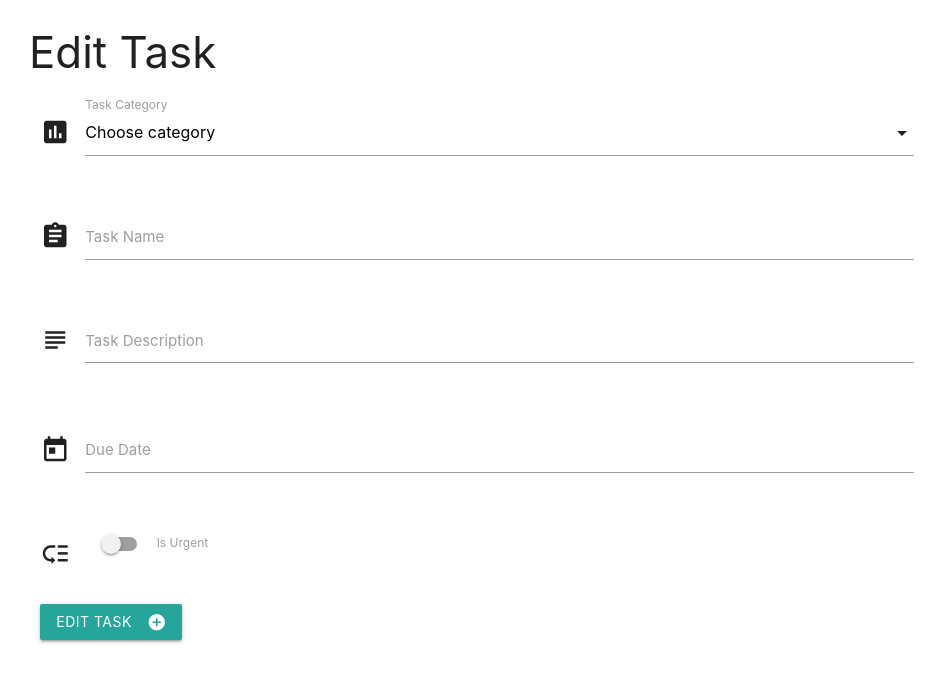
After one commit to julian-garcia/task-manager, a Flask app: template templates/edittask.html in a window 1280 px wide. The commit adds this page. Shown: the top 682 px of the page, without its empty margins (163-1100 px from the left). Run offline with Flask 2, Linux system fonts and the light colour scheme; the template is opened without the code that fills it, so the values that code supplies are empty; some libraries are stand-ins or nearby versions.

Commit message:
Add/edit task functionality, custom styling

```diff
--- a/app.py
+++ b/app.py
@@ -1,5 +1,6 @@
 from flask import Flask, render_template, redirect, request, url_for
 from flask_pymongo import PyMongo
+from bson.objectid import ObjectId
 import os
 
 app = Flask(__name__)
@@ -15,9 +16,39 @@ def get_tasks():
     return render_template("tasks.html",
                            tasks=mongo.db.tasks.find())
 
-@app.route('/add_task')
+@app.route('/add_task', methods=['POST','GET'])
 def add_task():
-    return render_template("addtask.html")
+    if request.method == 'POST':
+        is_urgent = 'false' if request.form.get('is_urgent', 'false')=='false' else 'true'
+        new_task = {
+                    'category_name': request.form["category"],
+                    'task_name': request.form["task_name"],
+                    'task_description': request.form["task_description"],
+                    'is_urgent': is_urgent,
+                    'due_date': request.form["due_date"]
+                   }
+        mongo.db.tasks.insert(new_task)
+        return redirect(url_for('get_tasks'))
+
+    return render_template("addtask.html", categories = mongo.db.categories.find())
+
+@app.route('/edit_task/<task_id>', methods=['POST','GET'])
+def edit_task(task_id):
+    if request.method == 'POST':
+        is_urgent = 'false' if request.form.get('is_urgent', 'false')=='false' else 'true'
+        update_task = {
+                    'category_name': request.form["category"],
+                    'task_name': request.form["task_name"],
+                    'task_description': request.form["task_description"],
+                    'is_urgent': is_urgent,
+                    'due_date': request.form["due_date"]
+                   }
+        mongo.db.tasks.update({'_id': ObjectId(task_id)}, update_task)
+        return redirect(url_for('get_tasks'))
+
+    the_task = mongo.db.tasks.find_one({'_id': ObjectId(task_id)})
+    all_categories = mongo.db.categories.find()
+    return render_template('edittask.html', task=the_task, categories=all_categories)
 
 if __name__ == '__main__':
     app.run(host=os.getenv('IP'),
--- /dev/null
+++ b/static/styles/style.css
@@ -0,0 +1,11 @@
+.btn-small {
+  height: 24px;
+  width: 60px;
+  line-height: 24px;
+  margin: 5px 5px;
+  padding: 0 0.5em;
+}
+
+.task-collapsible {
+  margin-bottom: 0;
+}
--- a/templates/base.html
+++ b/templates/base.html
@@ -7,21 +7,23 @@
   <title>Tasks</title>
   <link rel="stylesheet" href="https://cdnjs.cloudflare.com/ajax/libs/materialize/1.0.0-rc.2/css/materialize.min.css">
   <link href="https://fonts.googleapis.com/icon?family=Material+Icons" rel="stylesheet">
+  <link rel="stylesheet" href="{{url_for('static', filename='styles/style.css')}}">
 </head>
 <body>
+  <div class="container">
   {% block content %}
   {% endblock %}
+  </div>
   <script src="https://cdnjs.cloudflare.com/ajax/libs/materialize/1.0.0-rc.2/js/materialize.min.js"></script>
   <script type="text/javascript">
     document.addEventListener('DOMContentLoaded', function() {
       var elems = document.querySelectorAll('.collapsible');
       var instances = M.Collapsible.init(elems);
-      });
-
-      document.addEventListener('DOMContentLoaded', function() {
-        var elems = document.querySelectorAll('.datepicker');
-        var instances = M.Datepicker.init(elems);
-      });
+      var elems = document.querySelectorAll('.datepicker');
+      var instances = M.Datepicker.init(elems);
+      var elems = document.querySelectorAll('select');
+      var instances = M.FormSelect.init(elems);
+    });
   </script>
 </body>
 </html>
--- /dev/null
+++ b/templates/edittask.html
@@ -0,0 +1,82 @@
+{% extends 'base.html' %}
+{% block content %}
+  <h3>Edit Task</h3>
+  <div class="row">
+    <form action="" method="POST" class="col s12">
+      <div class="row">
+        <div class="input-field col s12">
+          <i class="material-icons prefix">poll</i>
+          <select id="category" name="category">
+            <option value="" disabled>Choose category</option>
+            {% for category in categories %}
+              {% if category.category_name == task.category_name %}
+              <option value="{{ category.category_name }}" selected>{{ category.category_name }}</option>
+              {% else %}
+              <option value="{{ category.category_name }}">{{ category.category_name }}</option>
+              {% endif %}
+            {% endfor %}
+          </select>
+          <label>Task Category</label>
+        </div>
+      </div>
+      <div class="row">
+        <div class="input-field col s12">
+          <i class="material-icons prefix">assignment</i>
+          <input id="task_name" name="task_name" type="text" class="validate" value="{{task.task_name}}">
+          <label for="task_name">Task Name</label>
+        </div>
+      </div>
+      <div class="row">
+        <div class="input-field col s12">
+          <i class="material-icons prefix">subject</i>
+          <textarea name="task_description" id="task_description" class="materialize-textarea">{{task.task_description}}</textarea>
+          <label for="task_description">Task Description</label>
+        </div>
+      </div>
+      <div class="row">
+        <div class="input-field col s12">
+          <i class="material-icons prefix">today</i>
+          <input id="due_date" name="due_date" type="text" class="datepicker">
+          <label for="due_date">Due Date</label>
+        </div>
+      </div>
+      <div class="row">
+        <div class="input-field col s12">
+          <div class="switch">
+            <i class="material-icons prefix">low_priority</i>
+            <label>
+              {% if task.is_urgent == 'true' %}
+              <input id="is_urgent" name="is_urgent" type="checkbox" checked>
+              {% else %}
+              <input id="is_urgent" name="is_urgent" type="checkbox">
+              {% endif %}
+              <span class="lever"></span>
+              Is Urgent
+            </label>
+          </div>
+        </div>
+      </div>
+      <div class="row">
+        <div class="input-field col s12">
+          <button class="btn waves-effect waves-light" type="submit" name="action">Edit Task
+            <i class="material-icons right">add_circle</i>
+          </button>
+        </div>
+      </div>
+    </form>
+  </div>
+  <script>
+    document.addEventListener('DOMContentLoaded', function() {
+      var due_date = new Date(Date.parse('{{task.due_date}}'));
+      M.Datepicker.init(document.querySelector(".datepicker"), {
+        setDefaultDate: true,
+        defaultDate: due_date
+        });
+      M.Datepicker.getInstance(document.querySelector(".datepicker")).setDate(due_date);
+      // M.Datepicker.getInstance(document.querySelector(".datepicker")).gotoDate(due_date);
+
+      console.log(due_date);
+      // console.log(instance);
+    });
+  </script>
+{% endblock %}
```
Also changed, not shown: templates/tasks.html (+10 -1 lines).
